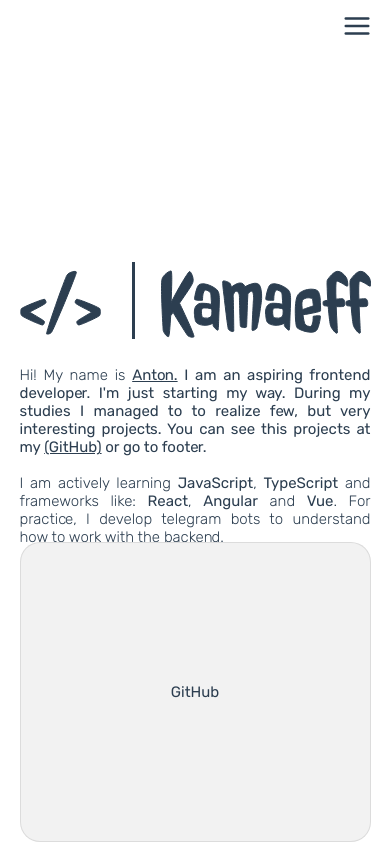
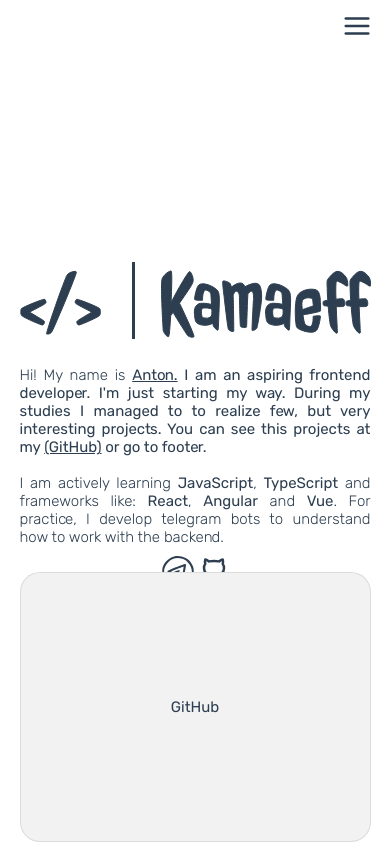
Before and after one commit to txzy2/kamaeff-vue, a Vue app: page / in a window 390 px wide. In both pictures the pointer is over the element 195 px from the left and 834 px from the top of the page. Built offline with nearby package versions, Linux system fonts and the light colour scheme.

Commit message:
fix footer style

```diff
--- a/src/assets/components/footer.css
+++ b/src/assets/components/footer.css
@@ -44,8 +44,8 @@ footer {
 
   .container:hover,
   .container:focus {
-    width: 50%;
-    height: 300px;
+    width: 40%;
+    height: 270px;
 
     margin-bottom: 2px;
 
@@ -57,12 +57,20 @@ footer {
   }
 }
 
+@media (max-width: 992px) {
+  footer {
+    .container:hover,
+    .container:focus {
+      width: 50%;
+    }
+  }
+}
+
 @media (max-width: 768px) {
   footer {
     .container:hover,
     .container:focus {
       width: 90%;
-      height: 300px;
     }
   }
 }
```
